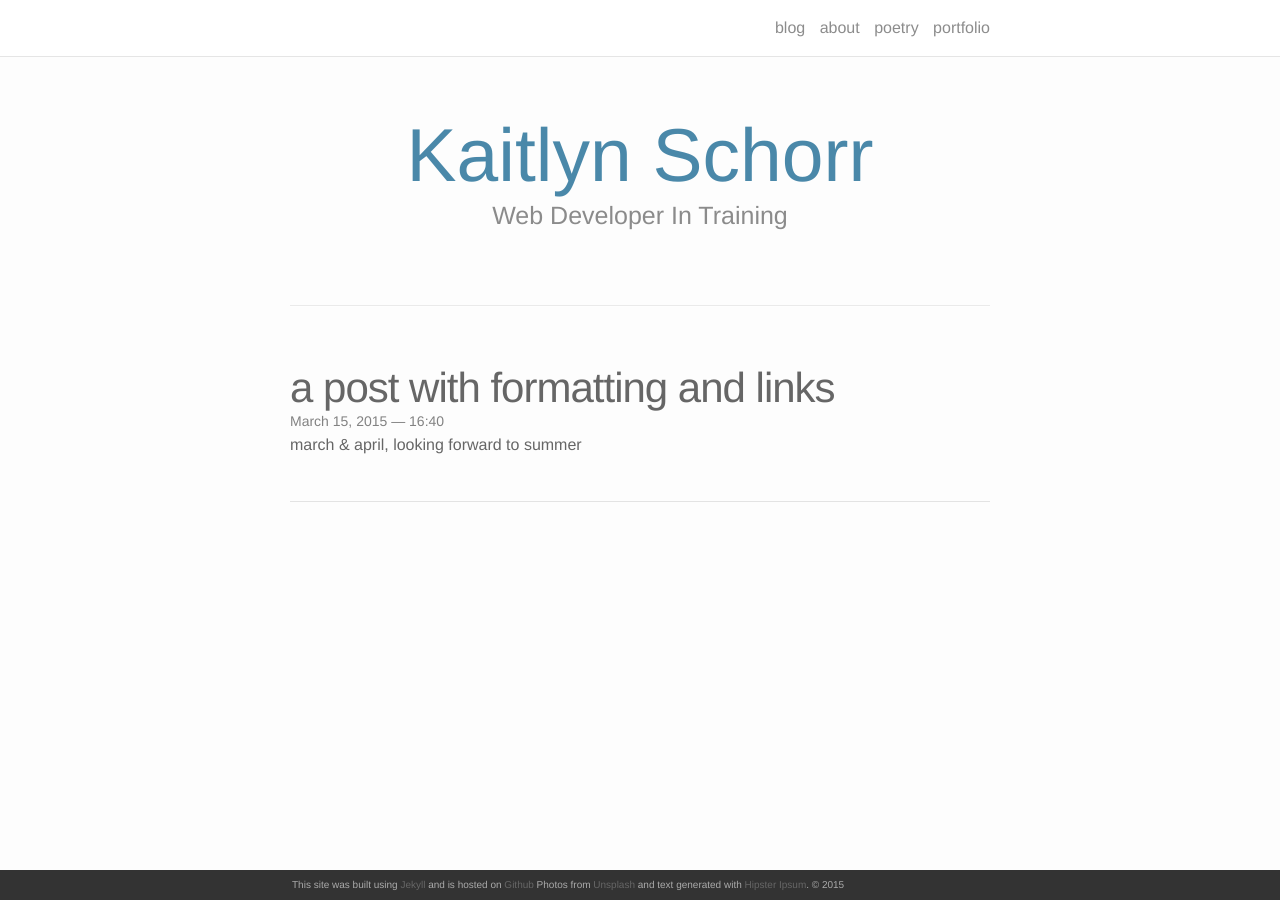
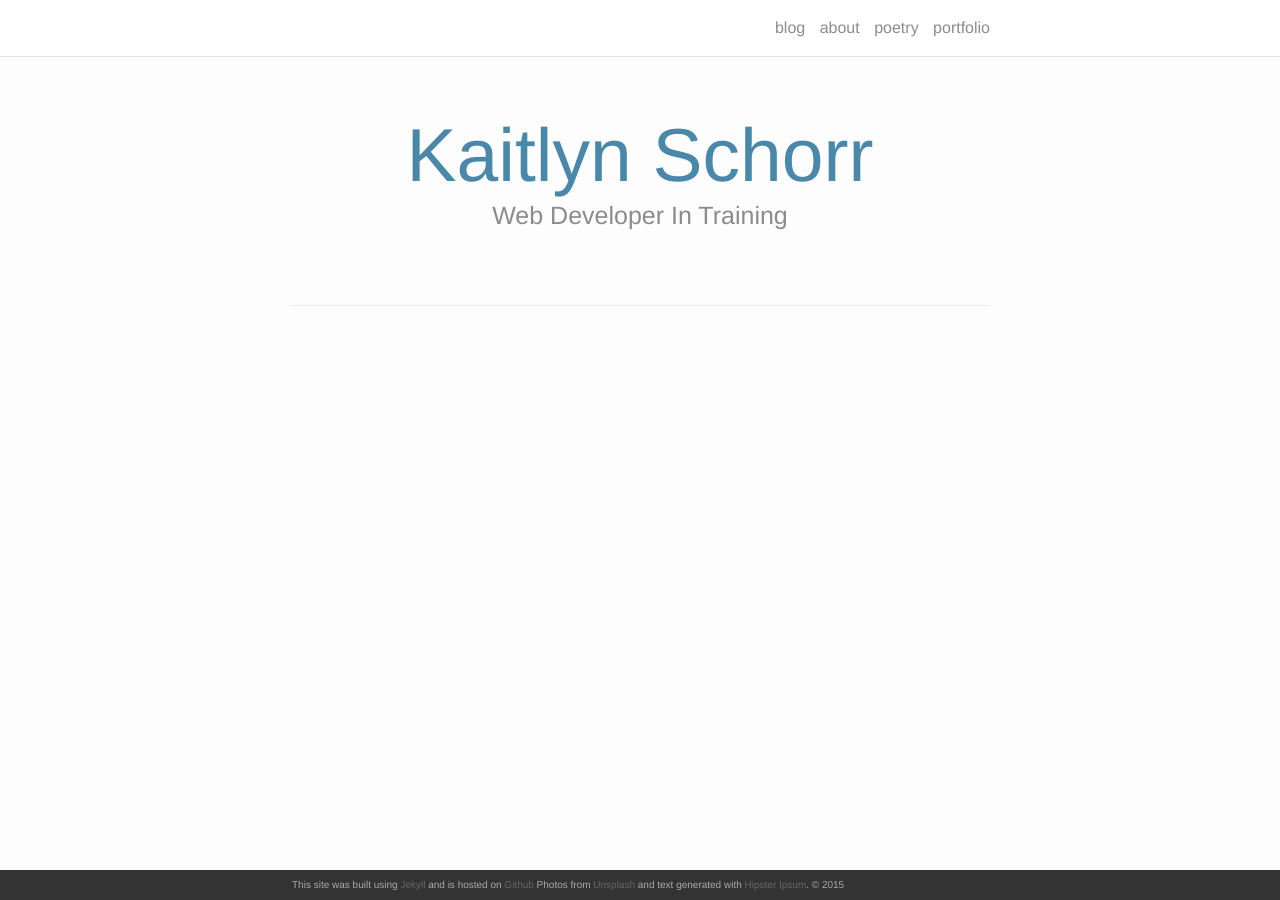
Before and after one commit to kait-schorr/kait-schorr.github.io, a Jekyll site: the page built from index.html, in a window 1280 px wide. Built offline with Jekyll 4.4.1, drawn with Linux system fonts in a browser that asks for light colours; nearby versions of some CDN libraries; the list of posts is cut into pages by our own code; a file with an impossible date is left out.

Commit message:
Update 2015-03-15-title.markdown

```diff
--- a/_posts/2015-03-15-title.markdown
+++ b/_posts/2015-03-15-title.markdown
@@ -1,8 +1,9 @@
 ---
 layout: post
-title:  a post with formatting and links
-date:   2015-03-15 16:40:16
-description: march & april, looking forward to summer
+title: a post with formatting and links
+date: {}
+description: 'march & april, looking forward to summer'
+published: true
 ---
 Jean shorts raw denim Vice normcore, art party High Life PBR skateboard stumptown vinyl kitsch. Four loko meh 8-bit, tousled banh mi tilde forage Schlitz dreamcatcher twee 3 wolf moon. Chambray asymmetrical paleo salvia, sartorial umami four loko master cleanse drinking vinegar brunch. <a href="https://www.pinterest.com" target="blank">Pinterest</a> DIY authentic Schlitz, hoodie Intelligentsia butcher trust fund brunch shabby chic Kickstarter forage flexitarian. Direct trade <a href="https://en.wikipedia.org/wiki/Cold-pressed_juice" target="blank">cold-pressed</a> meggings stumptown plaid, pop-up taxidermy. Hoodie XOXO fingerstache scenester Echo Park. Plaid ugh Wes Anderson, freegan pug selvage fanny pack leggings pickled food truck DIY irony Banksy.
 
```
